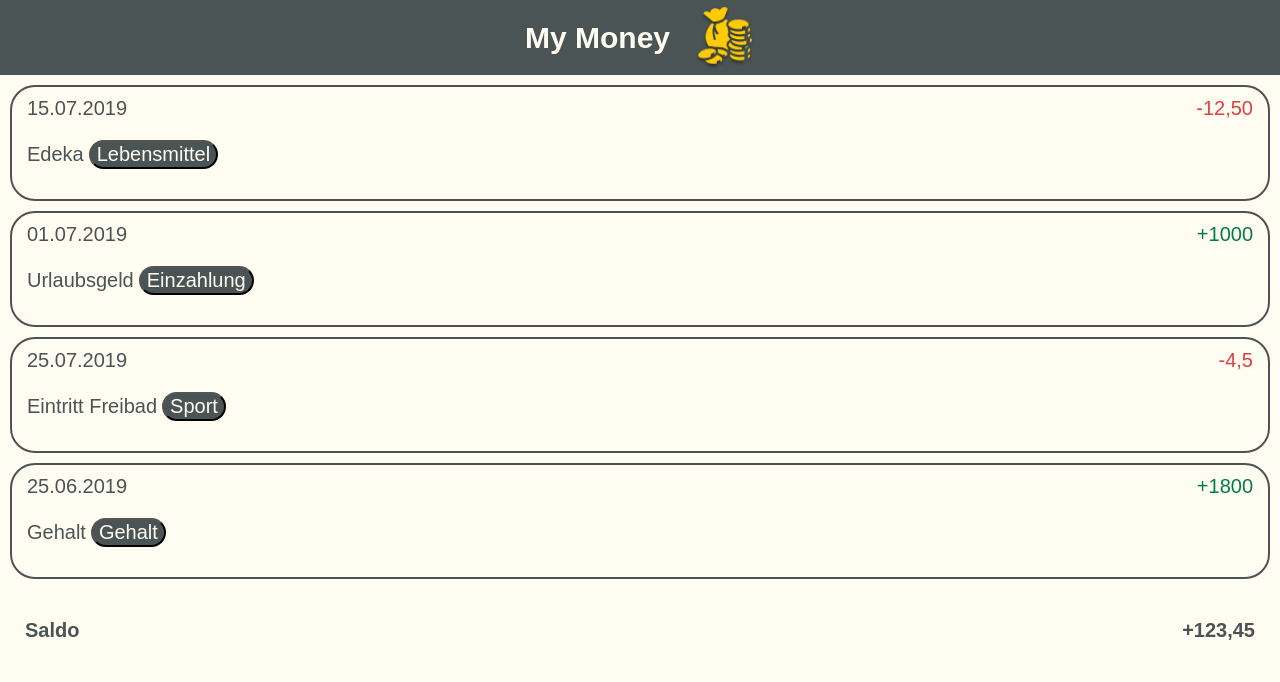
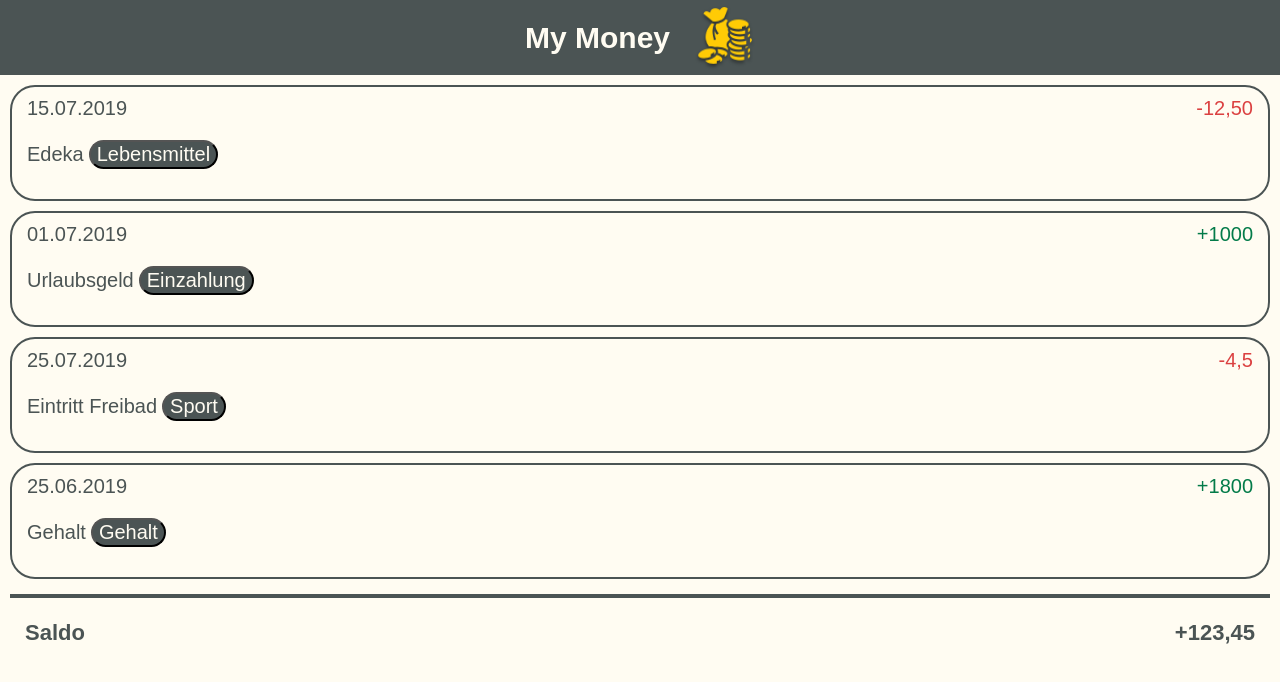
Before and after one commit to kathrinnoack/my-money, a React (Create React App) app: page / in a window 1280 px wide. Shown: the top 682 px of the page. Built offline with nearby package versions, Linux system fonts and the light colour scheme.

Commit message:
add styling fo saldo

```diff
--- a/src/components/Saldo.js
+++ b/src/components/Saldo.js
@@ -4,10 +4,11 @@ import styled from "styled-components";
 const StyledSaldo = styled.div`
   display: flex;
   justify-content: space-between;
-  font-size: 20px;
+  border-top: #4b5454 solid 4px;
+  font-size: 22px;
   font-weight: bold;
-  margin: 10px;
-  padding: 10px 15px 10px 15px;
+  margin: 15px 10px 15px 10px;
+  padding: 0 15px 0 15px;
 `;
 
 const StyledSaldoTitle = styled.p`
```
